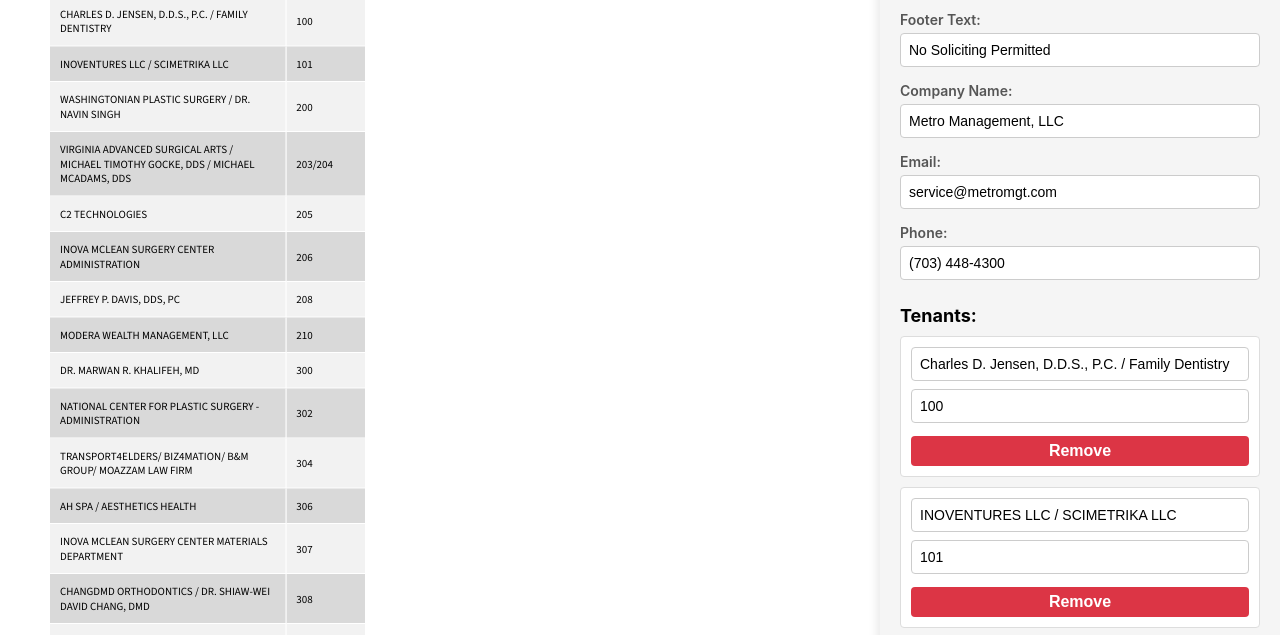
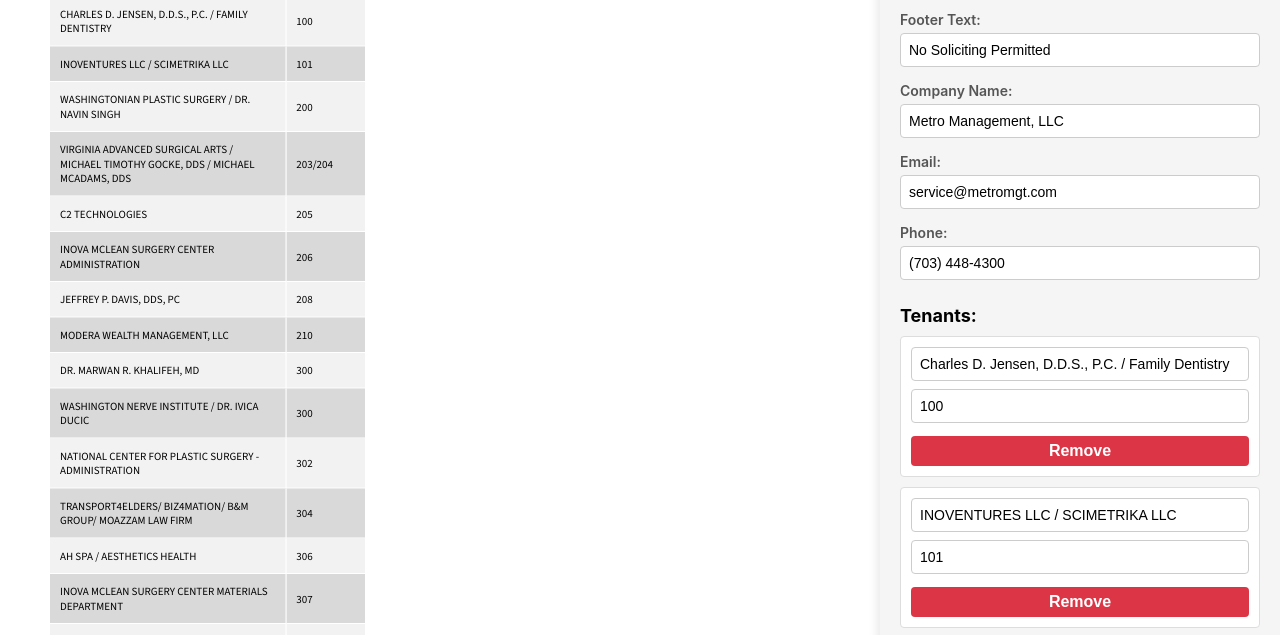
Before and after one commit to chriscreative2/metro-bldg-directory, a plain HTML site: page index.html in a window 1280 px wide. Shown: the part 129-764 px from the top of the page. Drawn offline with nearby package versions, Linux system fonts and the light colour scheme.

Commit message:
Add new entry

```diff
--- a/index.html
+++ b/index.html
@@ -390,6 +390,7 @@
         { name: "Jeffrey P. Davis, DDS, PC", suite: "208" },
         { name: "Modera Wealth Management, LLC", suite: "210" },
         { name: "Dr. Marwan R. Khalifeh, MD", suite: "300" },
+        { name: "Washington Nerve Institute / Dr. Ivica Ducic", suite: "300" },
         {
           name: "National Center for Plastic Surgery - Administration",
           suite: "302",
@@ -421,6 +422,7 @@
       document.body.classList.add("edit-mode");
       document.getElementById("edit-panel").style.display = "block";
       renderTenants();
+      updatePreview();
       attachInputListeners();
 
       function renderTenants() {
```
